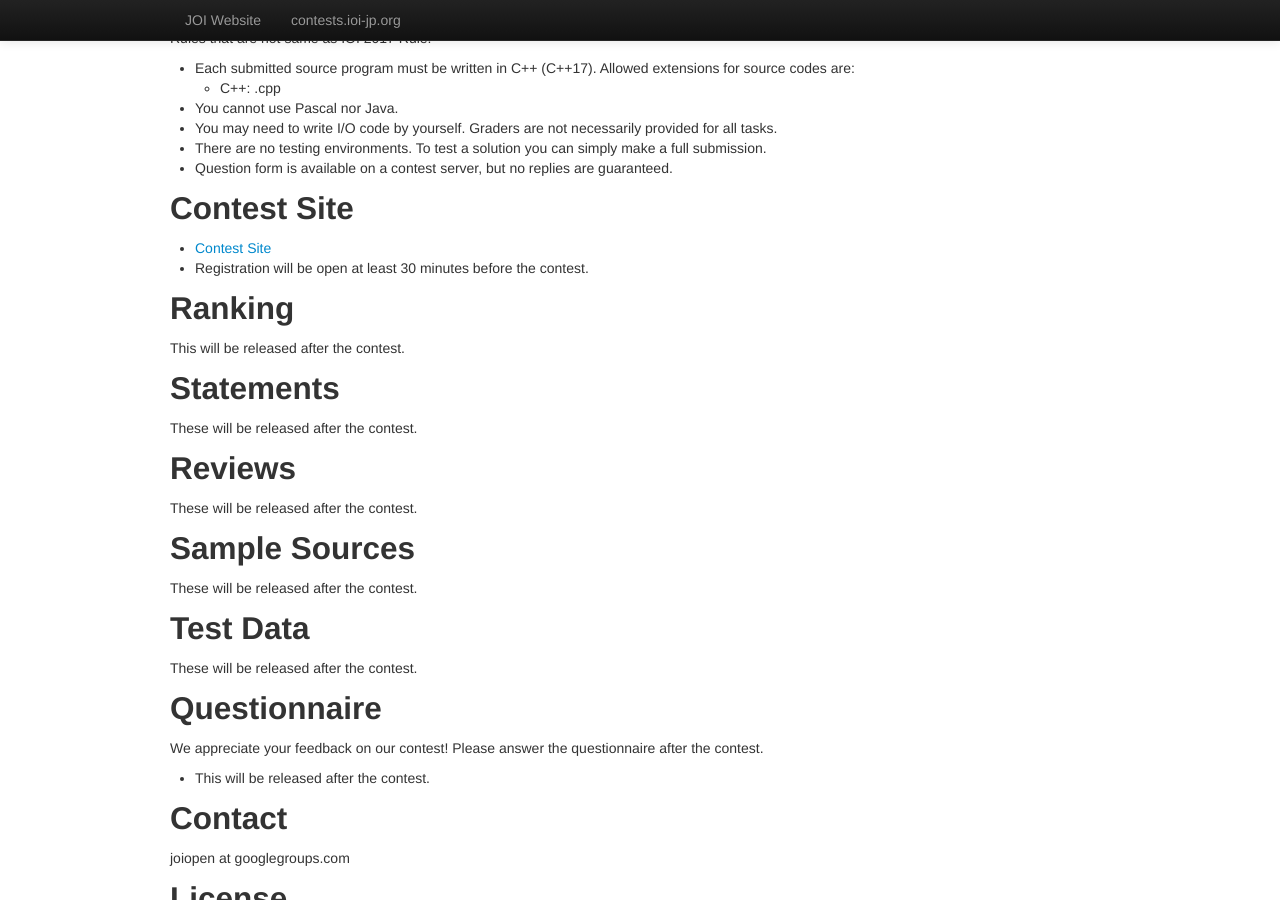
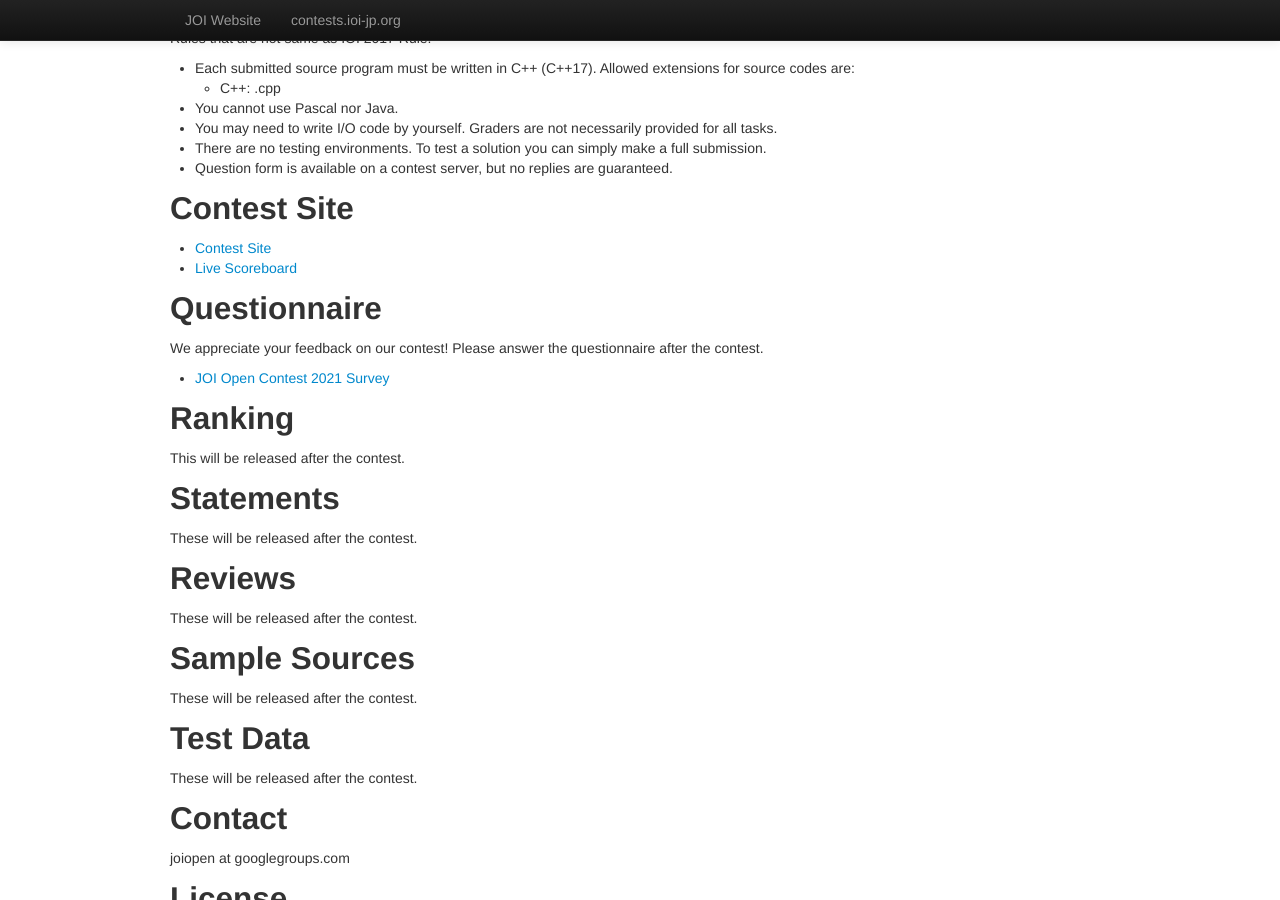
Before and after one commit to jcioi/joi-contests-site, a Jekyll site: the page built from open-2021/index.md, in a window 1280 px wide and 900 px high, scrolled down 922 px. Built offline with Jekyll 4.4.1, drawn with Linux system fonts in a browser that asks for light colours.

Commit message:
Add links to live scoreboard and questionnaire

```diff
--- a/open-2021/index.md
+++ b/open-2021/index.md
@@ -84,7 +84,13 @@ Rules that are not same as IOI 2017 Rule:
 ## Contest Site
 
 - [Contest Site](https://cms.ioi-jp.org)
-- Registration will be open at least 30 minutes before the contest.
+- [Live Scoreboard](https://ranking.cms.ioi-jp.org/Ranking.html)
+
+## Questionnaire
+We appreciate your feedback on our contest!
+Please answer the questionnaire after the contest.
+
+- [JOI Open Contest 2021 Survey](https://forms.gle/nWH7fnAKt7CGa1qv5)
 
 ## Ranking
 
@@ -106,12 +112,6 @@ These will be released after the contest.
 
 These will be released after the contest.
 
-## Questionnaire
-We appreciate your feedback on our contest!
-Please answer the questionnaire after the contest.
-
-- This will be released after the contest.
-
 ## Contact
 
 joiopen at googlegroups.com
```
